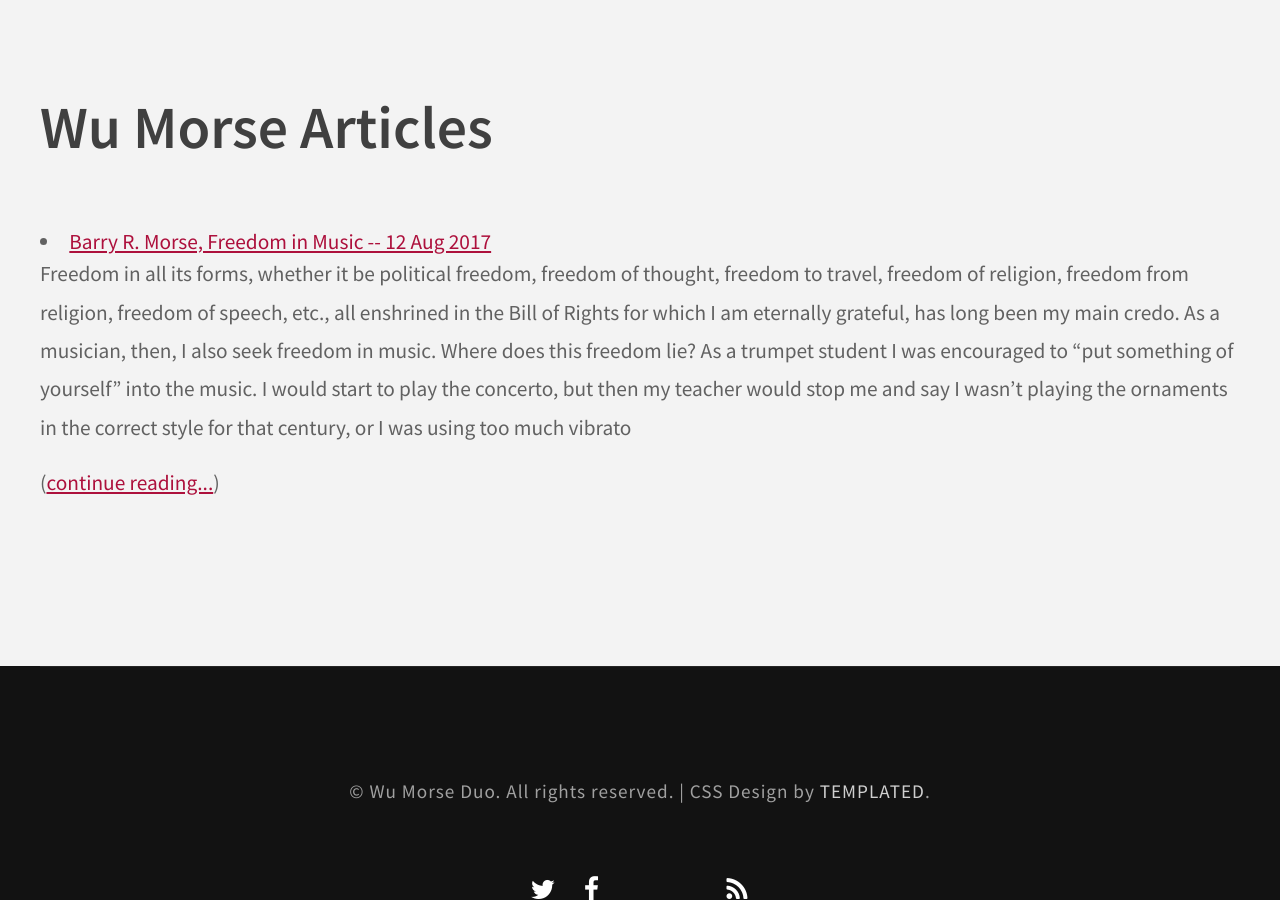
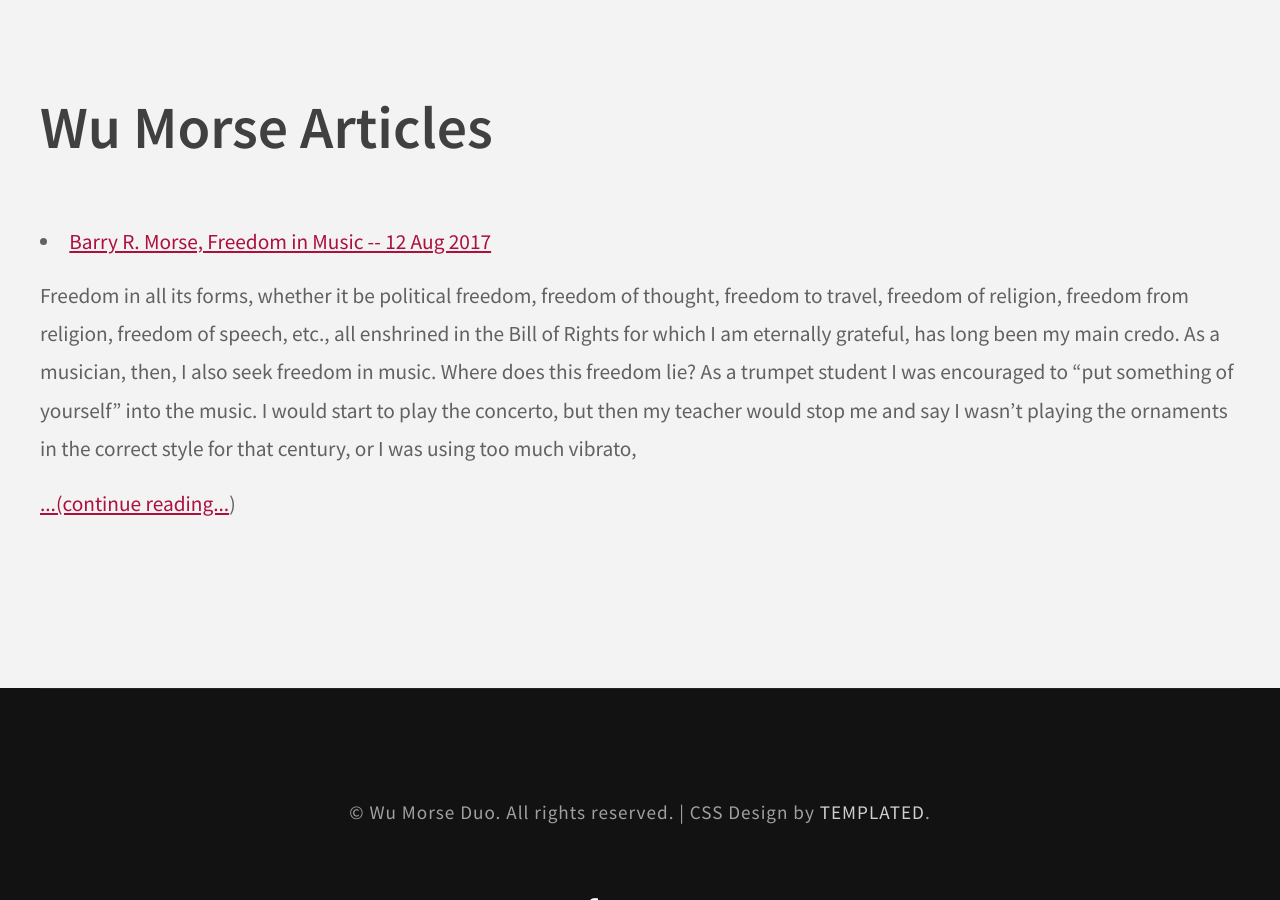
Before and after one commit to allenloves/wumorse, a Jekyll site: the page built from articles.html, in a window 1280 px wide and 900 px high, scrolled down 1152 px. Built offline with Jekyll 4.4.1, drawn with Linux system fonts in a browser that asks for light colours; nearby versions of some CDN libraries; some web fonts are replaced; library files that are not in the unit come from our copies.

Commit message:
add events

```diff
--- a/articles.html
+++ b/articles.html
@@ -8,8 +8,9 @@ title : Wu Morse Articles
 	<div id="page" class="container">
 	{% for post in site.posts %}
 		<div class="title">
-			<li><a href=".{{ post.url }}">{{ post.author }}, {{ post.title }} -- {{ post.date | date_to_string }}</a></li>
-			{{ post.excerpt }}(<a href=".{{ post.url }}">continue reading...</a>)
+			<li><a href=".{{ post.url }}">{{ post.author }}, {{ post.title }} -- {{ post.date | date_to_string }}</a>
+			<p>{{ post.excerpt }}<a href=".{{ post.url }}">...(continue reading...</a>)</p>
+			</li>
 		</div>
 	{% endfor %}
 	</div>
```
Also changed, not shown: _posts/2017-08-12-freedomofmusic.md (+1 -1 lines).
